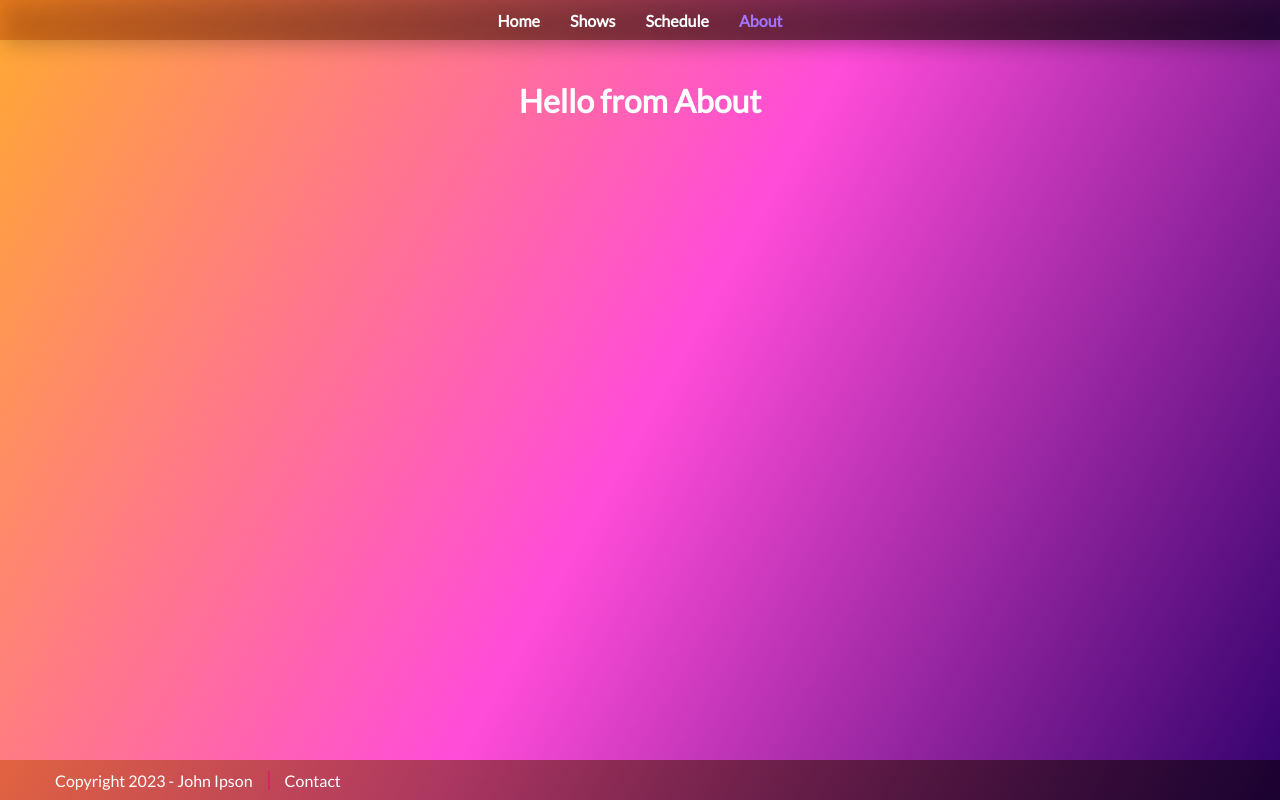
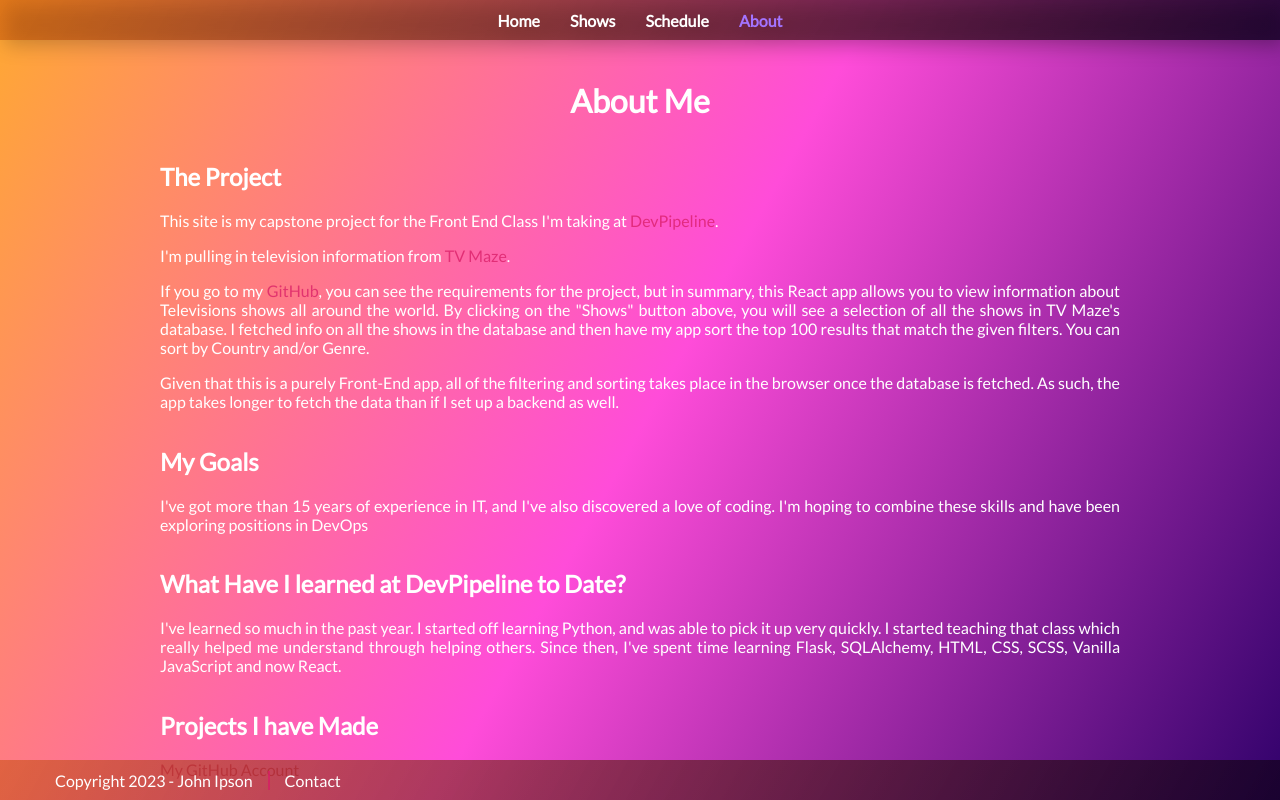
Before and after one commit to darthcircuit/reactCapstone, a React (Create React App) app: page /about in a window 1280 px wide. Shown: the top 800 px of the page. Built offline with nearby package versions, Linux system fonts and the light colour scheme.

Commit message:
added about page. moved home page content to about.

```diff
--- a/src/components/pages/About.js
+++ b/src/components/pages/About.js
@@ -1,5 +1,63 @@
 export default function About() {
   return(
-    <h1>Hello from About</h1>
+<div className="about-page">
+    <h1>About Me</h1>
+
+
+<div className="page-content">
+
+    <div className="section-wrapper">
+      <h2>The Project</h2>
+      <p>
+          This site is my capstone project for the Front End Class I'm taking at&#160;
+          <a href="https://devpipeline.com">
+            DevPipeline
+          </a>.
+        </p>
+        <p>
+          I'm pulling in television information from&#160;
+          <a href="https://tvmaze.com">
+            TV Maze
+          </a>.
+        </p>
+        <p>
+          If you go to my&#160;
+          <a href="https://github.com/darthcircuit/reactCapstone">
+            GitHub
+          </a>
+          , you can see the requirements for the project, but in summary, this React app allows you to view information about Televisions shows all around the world. By clicking on the "Shows" button above, you will see a selection of all the shows in TV Maze's database. I fetched info on all the shows in the database and then have my app sort the top 100 results that match the given filters. You can sort by Country and/or Genre.
+        </p>
+        <p>
+          Given that this is a purely Front-End app, all of the filtering and sorting takes place in the browser once the database is fetched. As such, the app takes longer to fetch the data than if I set up a backend as well.
+        </p>
+      </div>
+
+      <div className="section-wrapper">
+        <h2>My Goals</h2>
+        <p>I've got more than 15 years of experience in IT, and I've also discovered a love of coding. I'm hoping to combine these skills and have been exploring positions in DevOps</p>
+      </div>
+
+      <div className="section-wrapper">
+        <h2>What Have I learned at DevPipeline to Date?</h2>
+        <p>I've learned so much in the past year. I started off learning Python, and was able to pick it up very quickly. I started teaching that class which really helped me understand through helping others. Since then, I've spent time learning Flask, SQLAlchemy, HTML, CSS, SCSS, Vanilla JavaScript and now React.</p>
+      </div>
+
+      <div className="section-wrapper">
+        <h2>Projects I have Made</h2>
+        <p>
+        <a href="https://github.com/darthcircuit">
+              My GitHub Account
+            </a>
+        </p>
+      </div>
+
+      <div className="section-wrapper">
+        <h2>What Is Your Favorite Language and Why?</h2>
+        <p>
+          My Favorite language changes depending on what I'm doing. I prefer working in Python on a day to day basis because I've worked with it the most and can easily follow the indentations. I apprecaite the strengths of JavaScript however, and I really am enjoying the power of JS combined with React.
+        </p>
+      </div>
+    </div>
+    </div>
   )
 }
--- a/src/components/pages/Home.js
+++ b/src/components/pages/Home.js
@@ -8,35 +8,7 @@ export default function Home() {
 
     </div>
       <div className="page-content">
-        <p>
-          This site is my capstone project for the Front End Class I'm taking at&#160;
 
-          <a href="https://devpipeline.com">
-            DevPipeline
-          </a>.
-        </p>
-
-        <p>
-          I'm pulling in television information from&#160;
-
-          <a href="https://tvmaze.com">
-            TV Maze
-          </a>.
-
-        </p>
-
-        <p>
-          If you go to my&#160;
-
-          <a href="https://github.com/darthcircuit/reactCapstone">
-            GitHub
-          </a>
-          , you can see the requirements for the project, but in summary, this React app allows you to view information about Televisions shows all around the world. By clicking on the "Shows" button above, you will see a selection of all the shows in TV Maze's database. I fetched info on all the shows in the database and then have my app sort the top 100 results that match the given filters. You can sort by Country and/or Genre.
-        </p>
-
-        <p>
-          Given that this is a purely Front-End app, all of the filtering and sorting takes place in the browser once the database is fetched. As such, the app takes longer to fetch the data than if I set up a backend as well.
-        </p>
       </div>
     </div>
 
--- /dev/null
+++ b/src/styles/about.scss
@@ -0,0 +1,21 @@
+.about-page {
+    display: flex;
+    justify-items: center;
+    align-items: center;
+    width: 100%;
+    flex-direction: column;
+    .page-content {
+        margin-top:0;
+        display: flex;
+        flex-direction: column;
+        width: 75%;
+        .section-wrapper {
+            width: 100%;
+            text-align: justify;
+
+            a {
+                color: $accent-alt
+            }
+        }
+    }
+}
--- a/src/styles/main.scss
+++ b/src/styles/main.scss
@@ -18,3 +18,4 @@ $accent-alt: rgba(216, 28, 101, 75%);
 @import "./filter.scss";
 @import "./home.scss";
 @import "./mediaQueries.scss";
+@import "./about.scss"
```
